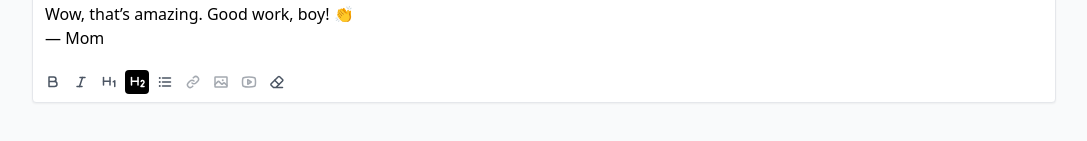
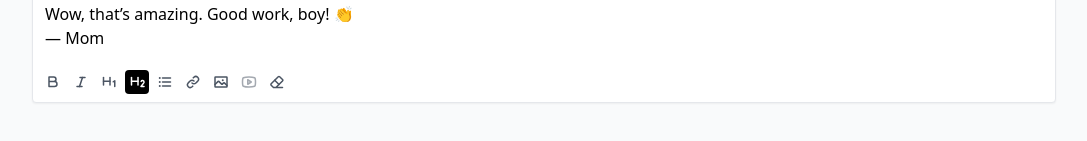
Before and after one commit to praveenjuge/tip-tap-test, a Next.js app: page / in a window 1280 px wide. Shown: the part 427-568 px from the top of the page, without its empty margins (96-1183 px from the left). Built offline with nearby package versions, Linux system fonts and the light colour scheme; what @tailwindcss/typography would draw is missing.

Commit message:
Link
Signed-off-by: praveenjuge <praveen@skcript.com>

```diff
--- a/components/Editor.js
+++ b/components/Editor.js
@@ -2,6 +2,7 @@ import { useEditor, EditorContent } from "@tiptap/react";
 import StarterKit from "@tiptap/starter-kit";
 import Placeholder from "@tiptap/extension-placeholder";
 import EditorLink from "@tiptap/extension-link";
+import EditorImage from "@tiptap/extension-image";
 import {
   Eraser,
   Image,
@@ -61,7 +62,7 @@ const MenuBar = ({ editor }) => {
       >
         <ListBullets weight="bold" className={iconClass} />
       </button>
-      <button className={buttonClass} disabled>
+      <button className={buttonClass} onClick={() => setLink(editor)}>
         <Link weight="bold" className={iconClass} />
       </button>
       {editor.isActive("link") && (
@@ -72,7 +73,7 @@ const MenuBar = ({ editor }) => {
           <LinkBreak weight="bold" className={iconClass} />
         </button>
       )}
-      <button className={buttonClass} disabled>
+      <button className={buttonClass} onClick={() => addImage(editor)}>
         <Image weight="bold" className={iconClass} />
       </button>
       <button className={buttonClass} disabled>
@@ -90,18 +91,43 @@ const MenuBar = ({ editor }) => {
   );
 };
 
+const addImage = (editor) => {
+  const url = window.prompt("URL");
+
+  if (url) {
+    editor.chain().focus().setImage({ src: url }).run();
+  }
+};
+
+const CustomLink = EditorLink.extend({
+  addKeyboardShortcuts() {
+    return {
+      "Mod-k": () => setLink(this.editor),
+    };
+  },
+});
+
+const setLink = (editor) => {
+  const url = window.prompt("URL");
+
+  if (url) {
+    editor.chain().focus().extendMarkRange("link").setLink({ href: url }).run();
+  }
+};
+
 const Editor = () => {
   const editor = useEditor({
     extensions: [
       StarterKit,
-      EditorLink,
+      EditorImage,
+      CustomLink,
       Placeholder.configure({
         placeholder: "Remember, the more you tell, the more we know.",
       }),
     ],
     editorProps: {
       attributes: {
-        class: "prose prose-sm p-3 focus:outline-none max-w-none min-h-[220px]",
+        class: "prose prose-sm p-3 focus:outline-none max-w-none min-h-[200px]",
       },
     },
     content: `
--- a/package.json
+++ b/package.json
@@ -7,6 +7,7 @@
   },
   "dependencies": {
     "@tailwindcss/typography": "^0.4.1",
+    "@tiptap/extension-image": "^2.0.0-beta.15",
     "@tiptap/extension-link": "^2.0.0-beta.19",
     "@tiptap/extension-placeholder": "^2.0.0-beta.26",
     "@tiptap/react": "^2.0.0-beta.55",
--- a/styles/globals.css
+++ b/styles/globals.css
@@ -2,7 +2,7 @@
 @tailwind components;
 @tailwind utilities;
 
-.ProseMirror p.is-editor-empty:first-child::before {
+.ProseMirror .is-editor-empty:first-child::before {
   @apply float-left text-gray-400 pointer-events-none h-0;
   content: attr(data-placeholder);
 }
```
